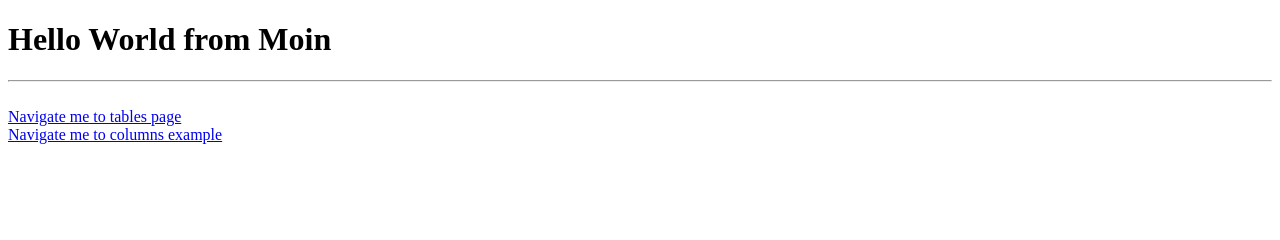
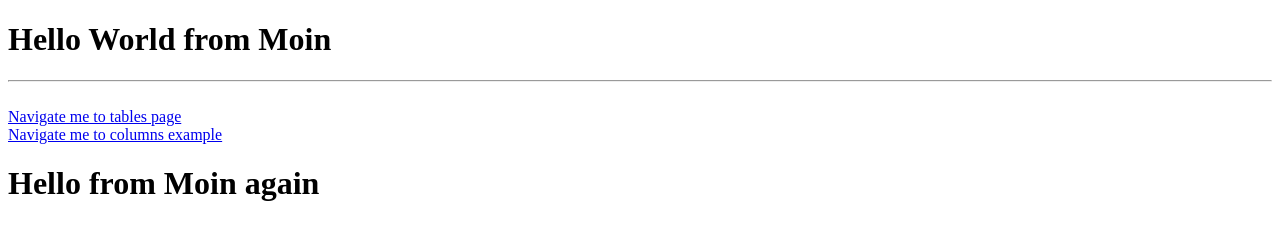
Before and after one commit to Muhammed-Moinuddin/HTML, a plain HTML site: page index.html in a window 1280 px wide. Drawn offline with Linux system fonts and the light colour scheme.

Commit message:
Update index.html
Just checking it

```diff
--- a/index.html
+++ b/index.html
@@ -10,5 +10,6 @@
     <a href="tables.html">Navigate me to tables page</a>
     <br />
     <a href="spanning-columns.html">Navigate me to columns example</a>
+    <h1>Hello from Moin again</h1>
 </body>
 </html>
```
